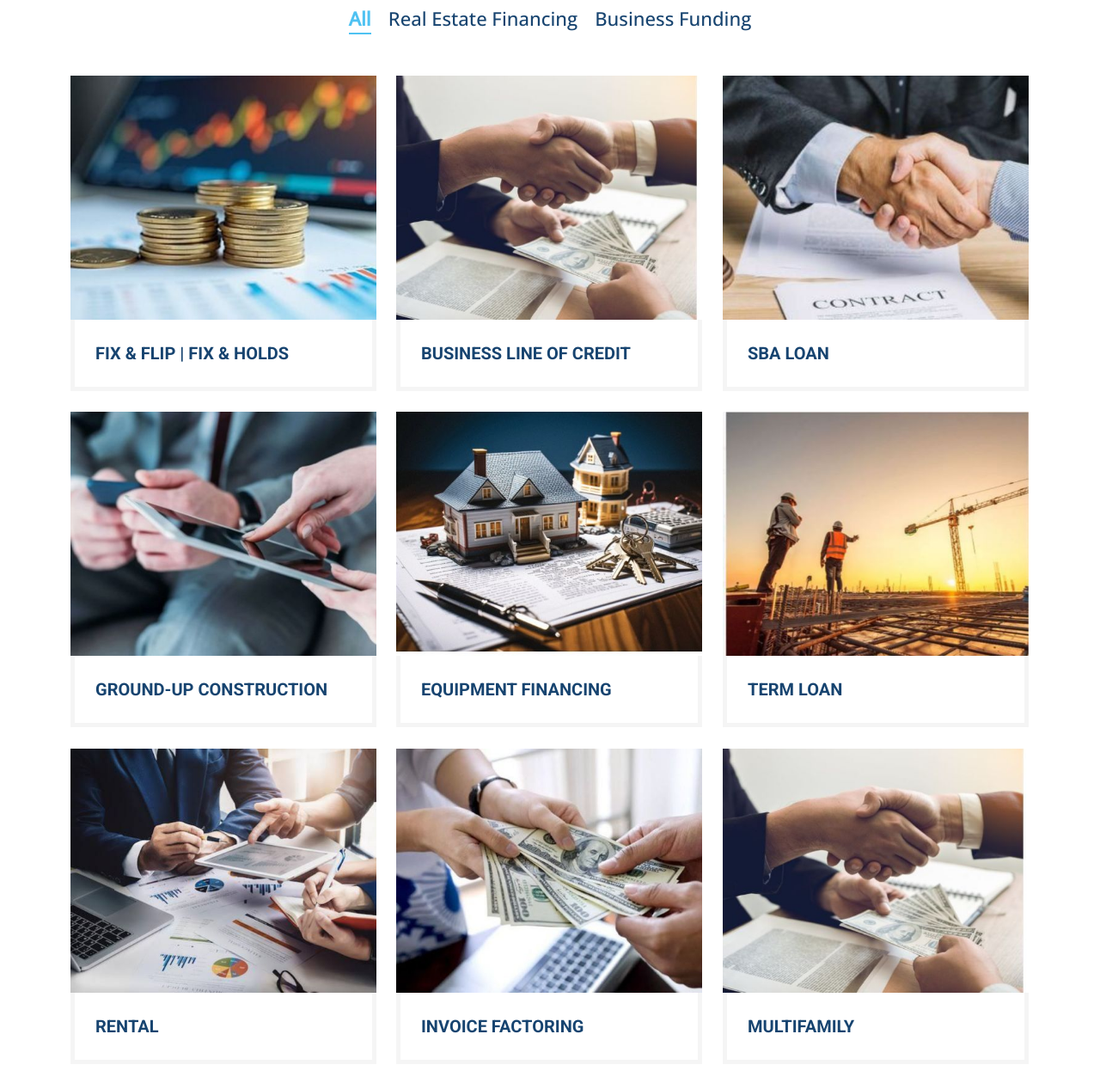
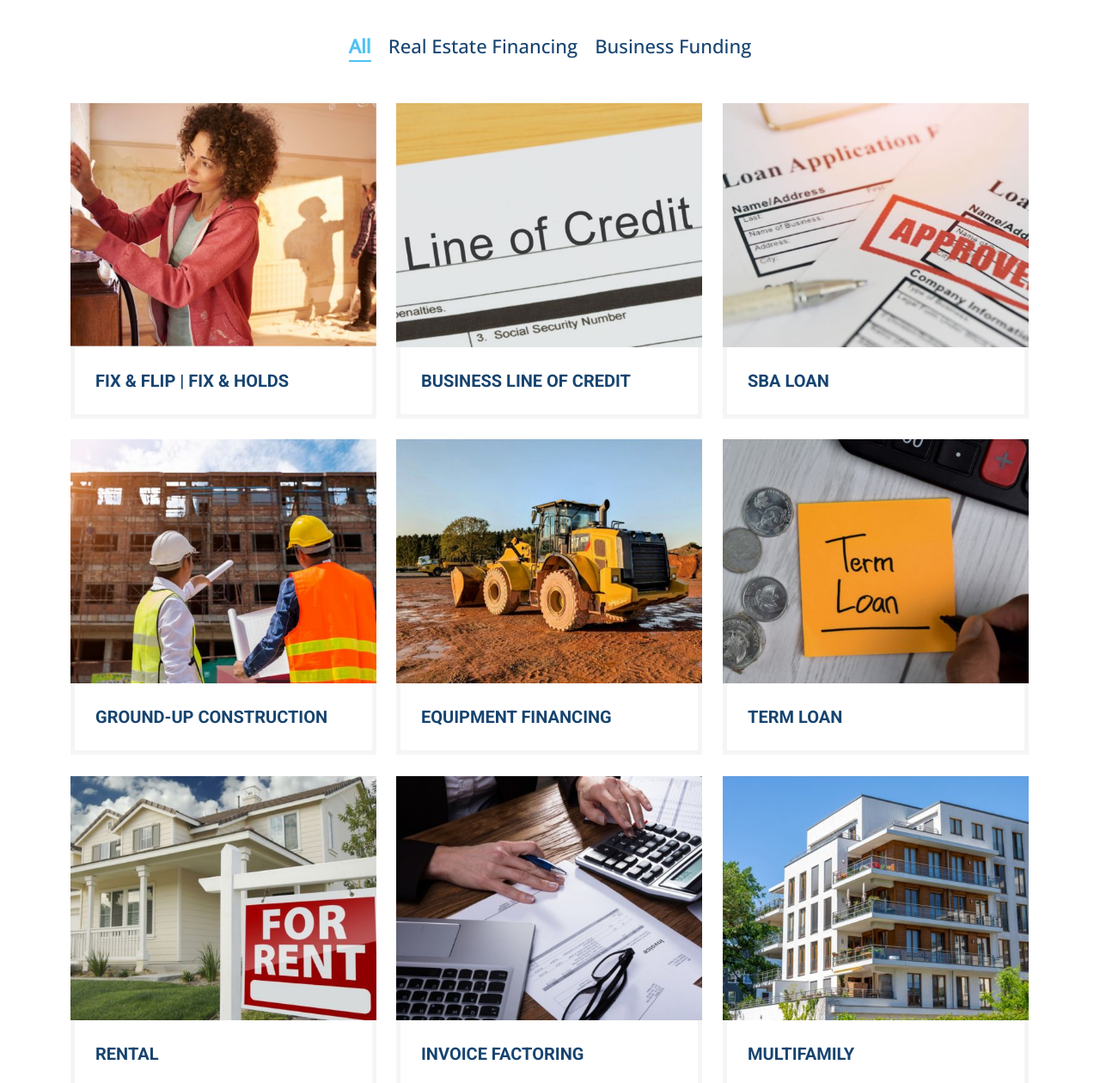
Before and after one commit to khalidsaif9045/ejnfinancial, a plain HTML site: page index.html in a window 1280 px wide. Shown: the part 854-2114 px from the top of the page at 86% size. Drawn offline with nearby package versions, Linux system fonts and the light colour scheme; a script that the page names is missing.

Commit message:
Home page fix

```diff
--- a/index.html
+++ b/index.html
@@ -98,32 +98,31 @@
 
 
     <!-- Topbar Start -->
-    <!-- <div class="container-fluid bg-light p-0">
+    <div class="container-fluid bg-light p-0">
         <div class="row gx-0 d-none d-lg-flex">
             <div class="col-lg-7 px-5 text-start">
-                <div class="h-100 d-inline-flex align-items-center py-3 me-4">
+                <!-- <div class="h-100 d-inline-flex align-items-center py-3 me-4">
                     <small class="fa fa-map-marker-alt text-primary me-2"></small>
                     <small>123 Street, New York, USA</small>
                 </div>
                 <div class="h-100 d-inline-flex align-items-center py-3">
                     <small class="far fa-clock text-primary me-2"></small>
                     <small>Mon - Fri : 09.00 AM - 09.00 PM</small>
-                </div>
+                </div> -->
             </div>
             <div class="col-lg-5 px-5 text-end">
-                <div class="h-100 d-inline-flex align-items-center py-3 me-4">
+                <!-- <div class="h-100 d-inline-flex align-items-center py-3 me-4">
                     <small class="fa fa-phone-alt text-primary me-2"></small>
                     <small>+012 345 6789</small>
-                </div>
+                </div> -->
                 <div class="h-100 d-inline-flex align-items-center">
-                    <a class="btn btn-sm-square bg-white text-primary me-1" href=""><i class="fab fa-facebook-f"></i></a>
-                    <a class="btn btn-sm-square bg-white text-primary me-1" href=""><i class="fab fa-twitter"></i></a>
-                    <a class="btn btn-sm-square bg-white text-primary me-1" href=""><i class="fab fa-linkedin-in"></i></a>
-                    <a class="btn btn-sm-square bg-white text-primary me-0" href=""><i class="fab fa-instagram"></i></a>
+                    <a class="btn btn-sm-square bg-white text-primary me-1" href="https://www.facebook.com/ejnfinancial"><i class="fab fa-facebook-f"></i></a>
+                    <a class="btn btn-sm-square bg-white text-primary me-0" href="https://www.instagram.com/ejnfinancial/"><i class="fab fa-instagram"></i></a>
+                    <a class="btn btn-sm-square bg-white text-primary me-1" href="https://www.linkedin.com/in/estacrompton/"><i class="fab fa-linkedin-in"></i></a>
                 </div>
             </div>
         </div>
-    </div> -->
+    </div>
     <!-- Topbar End -->
 
 
@@ -241,9 +240,9 @@
                 <div class="col-lg-4 col-md-6 portfolio-item first wow fadeInUp" data-wow-delay="0.1s">
                     <div class="rounded overflow-hidden">
                         <div class="position-relative overflow-hidden">
-                            <img class="img-fluid w-100" src="img/portfolio-1.jpg" alt="">
+                            <img class="img-fluid w-100" src="img/Fix-and-Flip.jpg" alt="">
                             <div class="portfolio-overlay">
-                                <a class="btn btn-square btn-outline-light mx-1" href="img/portfolio-1.jpg" data-lightbox="portfolio"><i class="fa fa-eye"></i></a>
+                                <a class="btn btn-square btn-outline-light mx-1" href="img/Fix-and-Flip.jpg" data-lightbox="portfolio"><i class="fa fa-eye"></i></a>
                                 <a class="btn btn-square btn-outline-light mx-1" href=""><i class="fa fa-link"></i></a>
                             </div>
                         </div>
@@ -256,9 +255,9 @@
                 <div class="col-lg-4 col-md-6 portfolio-item second wow fadeInUp" data-wow-delay="0.3s">
                     <div class="rounded overflow-hidden">
                         <div class="position-relative overflow-hidden">
-                            <img class="img-fluid w-100" src="img/portfolio-2.jpg" alt="">
+                            <img class="img-fluid w-100" src="img/Line-of-Credit.jpg" alt="">
                             <div class="portfolio-overlay">
-                                <a class="btn btn-square btn-outline-light mx-1" href="img/portfolio-2.jpg" data-lightbox="portfolio"><i class="fa fa-eye"></i></a>
+                                <a class="btn btn-square btn-outline-light mx-1" href="img/Line-of-Credit.jpg" data-lightbox="portfolio"><i class="fa fa-eye"></i></a>
                                 <a class="btn btn-square btn-outline-light mx-1" href=""><i class="fa fa-link"></i></a>
                             </div>
                         </div>
@@ -271,9 +270,9 @@
                 <div class="col-lg-4 col-md-6 portfolio-item second wow fadeInUp" data-wow-delay="0.3s">
                     <div class="rounded overflow-hidden">
                         <div class="position-relative overflow-hidden">
-                            <img class="img-fluid w-100" src="img/portfolio-3.jpg" alt="">
+                            <img class="img-fluid w-100" src="img/SBA-Loan.jpg" alt="">
                             <div class="portfolio-overlay">
-                                <a class="btn btn-square btn-outline-light mx-1" href="img/portfolio-2.jpg" data-lightbox="portfolio"><i class="fa fa-eye"></i></a>
+                                <a class="btn btn-square btn-outline-light mx-1" href="img/SBA-Loan.jpg" data-lightbox="portfolio"><i class="fa fa-eye"></i></a>
                                 <a class="btn btn-square btn-outline-light mx-1" href=""><i class="fa fa-link"></i></a>
                             </div>
                         </div>
@@ -286,9 +285,9 @@
                 <div class="col-lg-4 col-md-6 portfolio-item first wow fadeInUp" data-wow-delay="0.5s">
                     <div class="rounded overflow-hidden">
                         <div class="position-relative overflow-hidden">
-                            <img class="img-fluid w-100" src="img/portfolio-4.jpg" alt="">
+                            <img class="img-fluid w-100" src="img/Ground-up.jpg" alt="">
                             <div class="portfolio-overlay">
-                                <a class="btn btn-square btn-outline-light mx-1" href="img/portfolio-3.jpg" data-lightbox="portfolio"><i class="fa fa-eye"></i></a>
+                                <a class="btn btn-square btn-outline-light mx-1" href="img/Ground-up.jpg" data-lightbox="portfolio"><i class="fa fa-eye"></i></a>
                                 <a class="btn btn-square btn-outline-light mx-1" href=""><i class="fa fa-link"></i></a>
                             </div>
                         </div>
@@ -301,9 +300,9 @@
                 <div class="col-lg-4 col-md-6 portfolio-item second wow fadeInUp" data-wow-delay="0.1s">
                     <div class="rounded overflow-hidden">
                         <div class="position-relative overflow-hidden">
-                            <img class="img-fluid w-100" src="img/portfolio-5.jpg" alt="">
+                            <img class="img-fluid w-100" src="img/Equipment-Financing.jpg" alt="">
                             <div class="portfolio-overlay">
-                                <a class="btn btn-square btn-outline-light mx-1" href="img/portfolio-4.jpg" data-lightbox="portfolio"><i class="fa fa-eye"></i></a>
+                                <a class="btn btn-square btn-outline-light mx-1" href="img/Equipment-Financing.jpg" data-lightbox="portfolio"><i class="fa fa-eye"></i></a>
                                 <a class="btn btn-square btn-outline-light mx-1" href=""><i class="fa fa-link"></i></a>
                             </div>
                         </div>
@@ -316,9 +315,9 @@
                 <div class="col-lg-4 col-md-6 portfolio-item second wow fadeInUp" data-wow-delay="0.1s">
                     <div class="rounded overflow-hidden">
                         <div class="position-relative overflow-hidden">
-                            <img class="img-fluid w-100" src="img/portfolio-6.jpg" alt="">
+                            <img class="img-fluid w-100" src="img/Term-Loan.jpg" alt="">
                             <div class="portfolio-overlay">
-                                <a class="btn btn-square btn-outline-light mx-1" href="img/portfolio-4.jpg" data-lightbox="portfolio"><i class="fa fa-eye"></i></a>
+                                <a class="btn btn-square btn-outline-light mx-1" href="img/Term-Loan.jpg" data-lightbox="portfolio"><i class="fa fa-eye"></i></a>
                                 <a class="btn btn-square btn-outline-light mx-1" href=""><i class="fa fa-link"></i></a>
                             </div>
                         </div>
@@ -331,9 +330,9 @@
                 <div class="col-lg-4 col-md-6 portfolio-item first wow fadeInUp" data-wow-delay="0.3s">
                     <div class="rounded overflow-hidden">
                         <div class="position-relative overflow-hidden">
-                            <img class="img-fluid w-100" src="img/portfolio-7.jpg" alt="">
+                            <img class="img-fluid w-100" src="img/Rental.jpg" alt="">
                             <div class="portfolio-overlay">
-                                <a class="btn btn-square btn-outline-light mx-1" href="img/portfolio-5.jpg" data-lightbox="portfolio"><i class="fa fa-eye"></i></a>
+                                <a class="btn btn-square btn-outline-light mx-1" href="img/Rental.jpg" data-lightbox="portfolio"><i class="fa fa-eye"></i></a>
                                 <a class="btn btn-square btn-outline-light mx-1" href=""><i class="fa fa-link"></i></a>
                             </div>
                         </div>
@@ -346,9 +345,9 @@
                 <div class="col-lg-4 col-md-6 portfolio-item second wow fadeInUp" data-wow-delay="0.1s">
                     <div class="rounded overflow-hidden">
                         <div class="position-relative overflow-hidden">
-                            <img class="img-fluid w-100" src="img/portfolio-8.jpg" alt="">
+                            <img class="img-fluid w-100" src="img/Invoice-Factoring.jpg" alt="">
                             <div class="portfolio-overlay">
-                                <a class="btn btn-square btn-outline-light mx-1" href="img/portfolio-4.jpg" data-lightbox="portfolio"><i class="fa fa-eye"></i></a>
+                                <a class="btn btn-square btn-outline-light mx-1" href="img/Invoice-Factoring.jpg" data-lightbox="portfolio"><i class="fa fa-eye"></i></a>
                                 <a class="btn btn-square btn-outline-light mx-1" href=""><i class="fa fa-link"></i></a>
                             </div>
                         </div>
@@ -361,9 +360,9 @@
                 <div class="col-lg-4 col-md-6 portfolio-item first wow fadeInUp" data-wow-delay="0.3s">
                     <div class="rounded overflow-hidden">
                         <div class="position-relative overflow-hidden">
-                            <img class="img-fluid w-100" src="img/portfolio-2.jpg" alt="">
+                            <img class="img-fluid w-100" src="img/Multifamily.jpg" alt="">
                             <div class="portfolio-overlay">
-                                <a class="btn btn-square btn-outline-light mx-1" href="img/portfolio-5.jpg" data-lightbox="portfolio"><i class="fa fa-eye"></i></a>
+                                <a class="btn btn-square btn-outline-light mx-1" href="img/Multifamily.jpg" data-lightbox="portfolio"><i class="fa fa-eye"></i></a>
                                 <a class="btn btn-square btn-outline-light mx-1" href=""><i class="fa fa-link"></i></a>
                             </div>
                         </div>
@@ -376,9 +375,9 @@
                 <div class="col-lg-4 col-md-6 portfolio-item second wow fadeInUp" data-wow-delay="0.5s">
                     <div class="rounded overflow-hidden">
                         <div class="position-relative overflow-hidden">
-                            <img class="img-fluid w-100" src="img/portfolio-6.jpg" alt="">
+                            <img class="img-fluid w-100" src="img/MCA.jpg" alt="">
                             <div class="portfolio-overlay">
-                                <a class="btn btn-square btn-outline-light mx-1" href="img/portfolio-6.jpg" data-lightbox="portfolio"><i class="fa fa-eye"></i></a>
+                                <a class="btn btn-square btn-outline-light mx-1" href="img/MCA.jpg" data-lightbox="portfolio"><i class="fa fa-eye"></i></a>
                                 <a class="btn btn-square btn-outline-light mx-1" href=""><i class="fa fa-link"></i></a>
                             </div>
                         </div>
```
Also changed, not shown: about-us.html (+9 -12 lines), business-funding.html (+9 -10 lines), real-estate-financing.html (+9 -10 lines), resources.html (+9 -12 lines).
